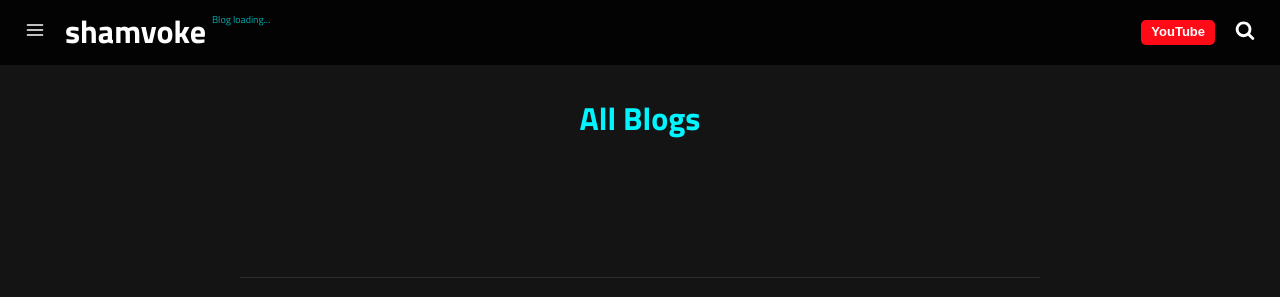
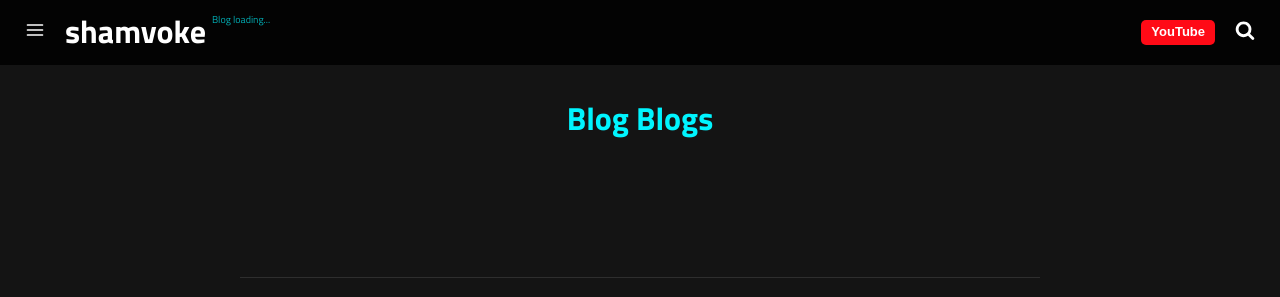
Before and after one commit to shamvoke/shamvoke, a Jekyll site: the page built from category/blog.md, in a window 1280 px wide. Shown: the top 297 px of the page. Built offline with Jekyll 4.4.1, drawn with Linux system fonts in a browser that asks for light colours; a script that is not in the unit is left out.

Commit message:
Blog category fix

```diff
--- a/category/blog.md
+++ b/category/blog.md
@@ -1,7 +1,6 @@
 ---
 layout: category
-title: All
+title: Blog
 slug: blog
 description: A category for general blog posts.
-show_all: true
 ---
```
